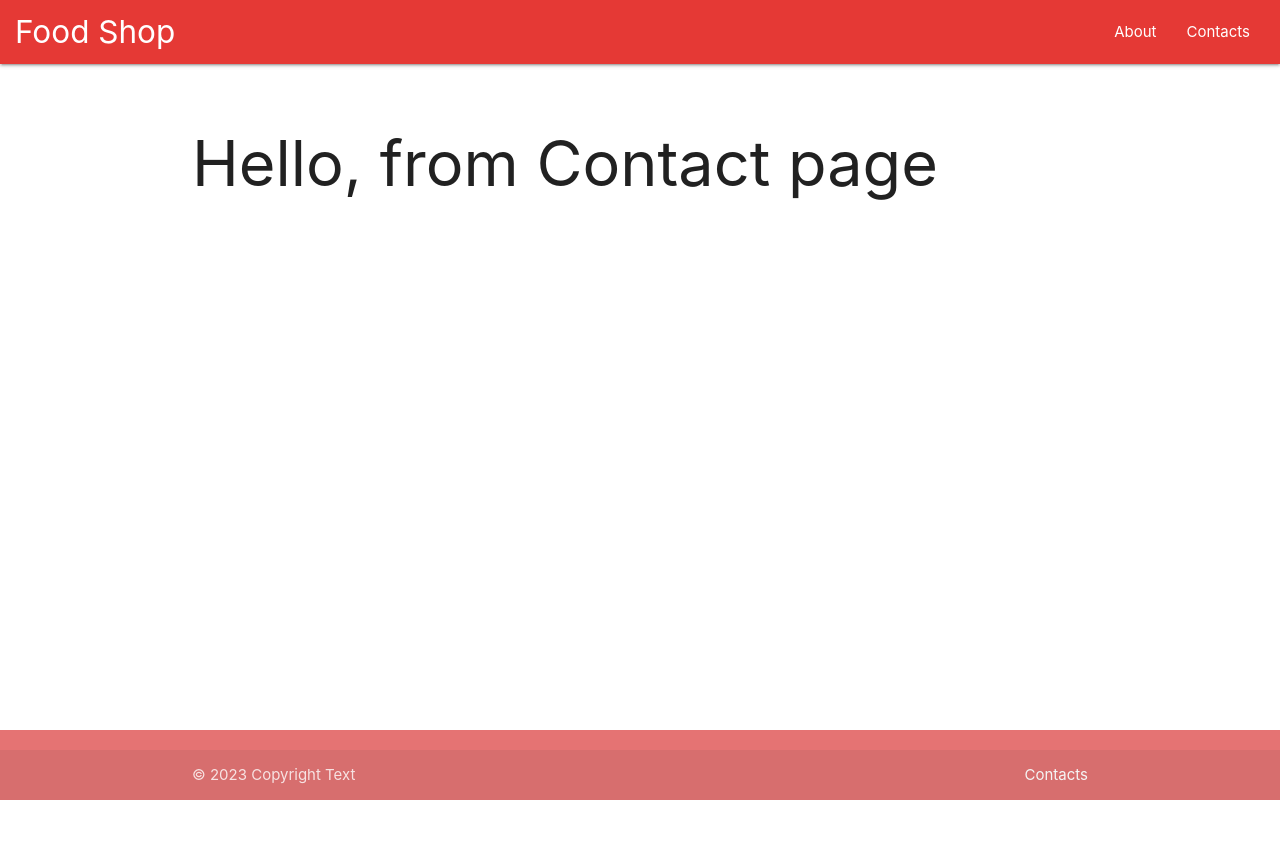
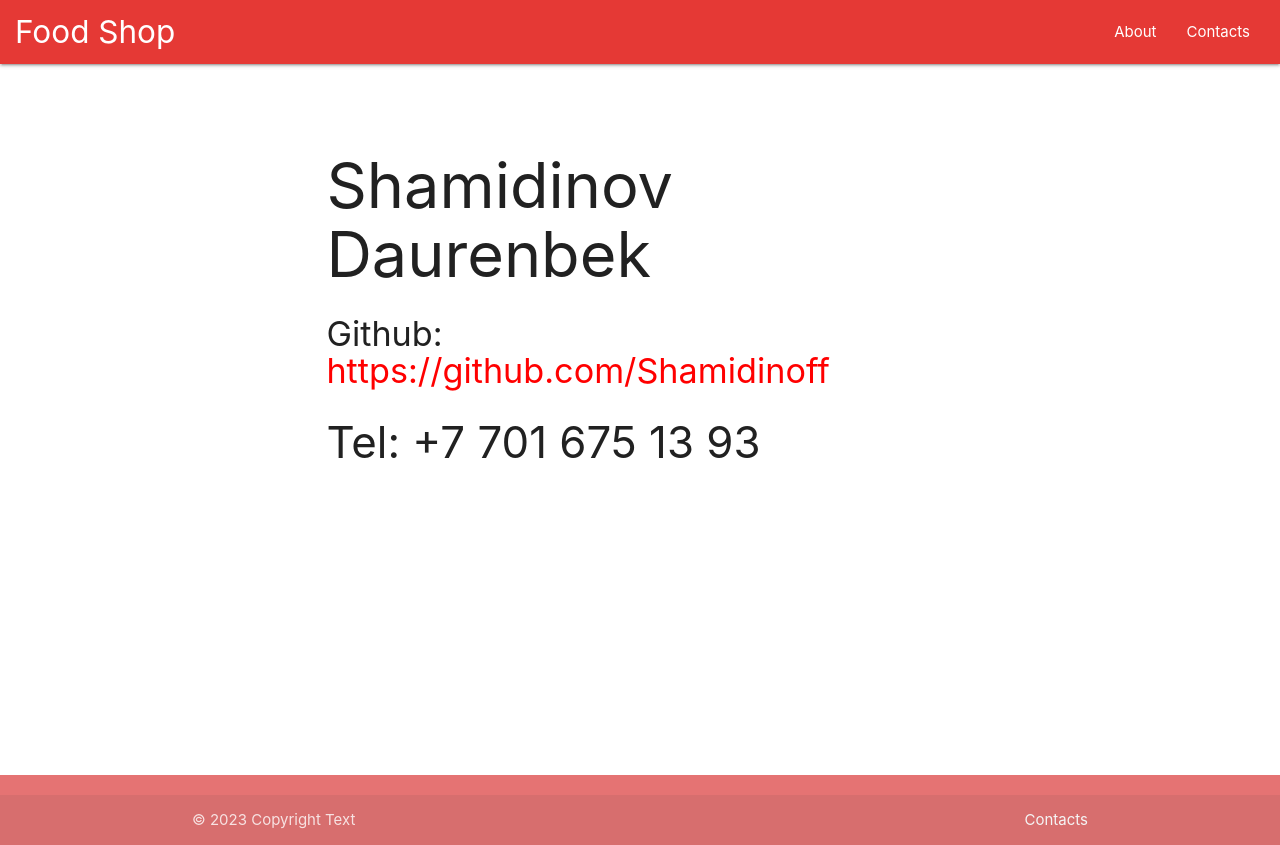
Before and after one commit to Shamidinoff/Food-Shop_API__React-Router-Project, a React (Create React App) app: page /contacts in a window 1280 px wide. Before the commit the page ends 800 px from the top, so only its background shows below. Built offline with nearby package versions, Linux system fonts and the light colour scheme.

Commit message:
Food Shop - React Router project

```diff
--- a/src/pages/About.jsx
+++ b/src/pages/About.jsx
@@ -1,5 +1,7 @@
 function About() {
-    return <h1>Hello, from About page</h1>
+    return <div className="container content">
+        <h1 style={{ fontSize: '75px', color: 'green' }}>React portfolio project</h1>
+    </div>
 }
 
 export { About }
--- a/src/pages/Contact.jsx
+++ b/src/pages/Contact.jsx
@@ -1,5 +1,10 @@
 function Contact() {
-    return <h1>Hello, from Contact page</h1>
+    return <div className="container content">
+        <h1>Shamidinov Daurenbek</h1>
+        <h4>Github: <span style={{ color: 'red' }}>https://github.com/Shamidinoff</span> </h4>
+        <h3> Tel: +7 701 675 13 93</h3>
+    </div>
+
 }
 
 export { Contact }
```
